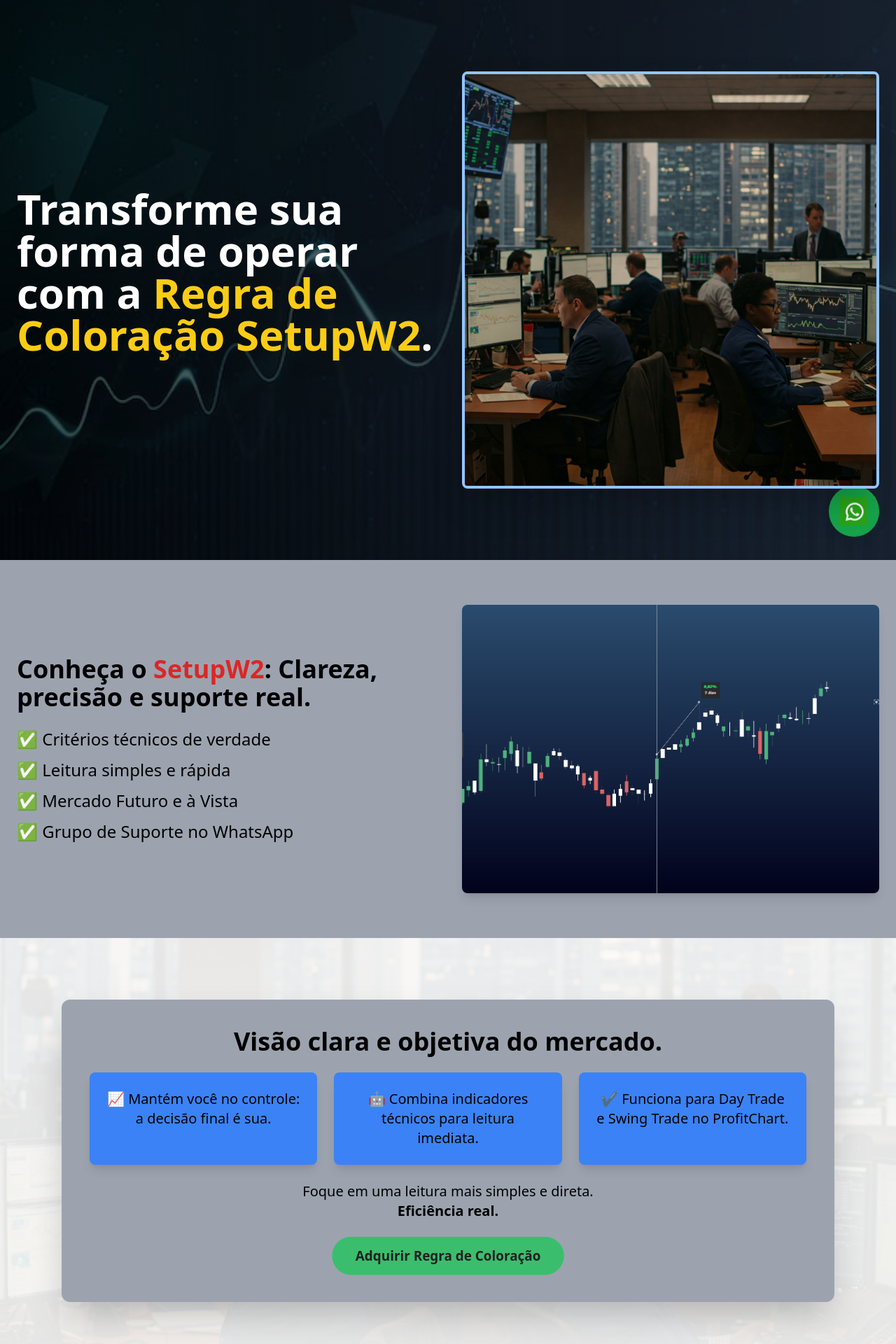
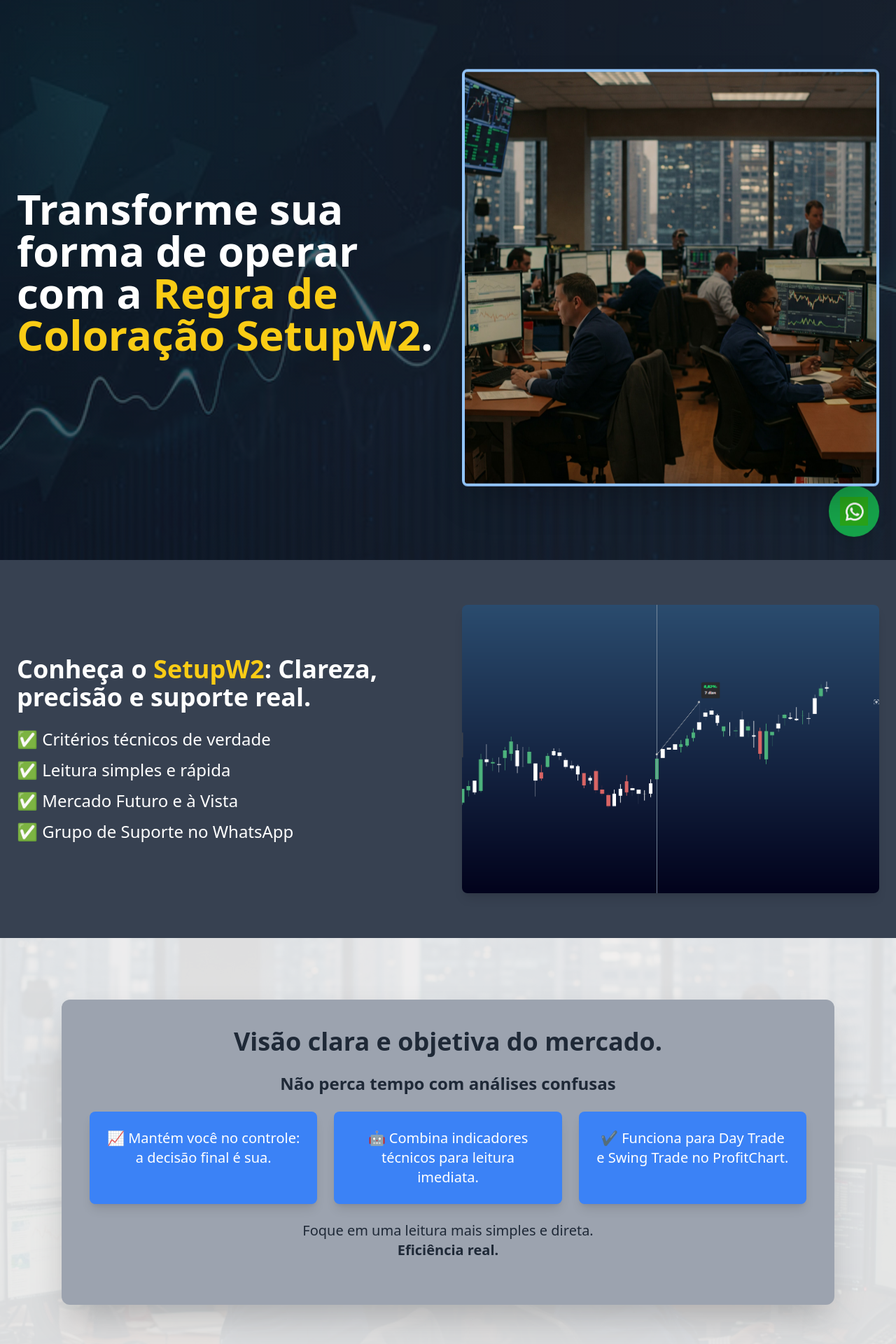
Before and after one commit to Vinicius-Werneck/meu-site-setupw, a Flask app: page / in a window 1280 px wide. Shown: the top 1920 px of the page at 70% size. Run offline with Flask 3, Linux system fonts and the light colour scheme; some libraries are stand-ins or nearby versions.

Commit message:
segunda alteracao no html

```diff
--- a/templates/index.html
+++ b/templates/index.html
@@ -12,30 +12,59 @@
         }
 
         @keyframes pulse {
-
-            0%,
-            100% {
+            0%, 100% {
                 transform: scale(1);
                 opacity: 1;
             }
-
             50% {
                 transform: scale(1.05);
                 opacity: 0.8;
             }
         }
 
+        @keyframes float {
+            0%, 100% {
+                transform: translateY(0);
+            }
+            50% {
+                transform: translateY(-10px);
+            }
+        }
+
         .pulsate {
             animation: pulse 1.5s infinite;
+        }
+
+        .floating-image {
+            animation: float 3s ease-in-out infinite;
+        }
+
+        /* Efeitos personalizados para a imagem hero */
+        .hero-image-container {
+            perspective: 1000px;
+        }
+
+        .hero-image {
+            transition: all 0.5s ease;
+            transform-style: preserve-3d;
+        }
+
+        .hero-image-container:hover .hero-image {
+            transform: rotateY(5deg) rotateX(5deg) scale(1.03);
+            box-shadow: 0 25px 50px -12px rgba(59, 130, 246, 0.25);
+        }
+
+        .hero-image-overlay {
+            background: linear-gradient(to top, rgba(17, 24, 39, 0.7) 0%, transparent 100%);
+            transition: opacity 0.5s ease;
         }
     </style>
 </head>
 
-<body class="bg-black text-white">
+<body class="bg-gray-900 text-white">
 
-    <!-- Hero Section -->
-    <div
-        class="relative flex items-center justify-center bg-gradient-to-r from-black to-gray-800 overflow-hidden min-h-screen">
+    <!-- Hero Section com Imagem Dinâmica -->
+    <div class="relative flex items-center justify-center bg-gradient-to-r from-gray-900 to-gray-800 overflow-hidden min-h-screen">
         <img src="static/img/teste2.png" alt="Gráfico" class="absolute inset-0 w-full h-full object-cover opacity-30">
 
         <div class="relative z-10 max-w-7xl mx-auto p-6 flex flex-col md:flex-row items-center gap-10">
@@ -43,8 +72,8 @@
                 <h1 class="text-4xl md:text-6xl font-bold mb-6 leading-tight">
                     Transforme sua forma de operar com a <span class="text-yellow-400">Regra de Coloração
                         SetupW2</span>.
-                <!--</h1>
-                <p class="text-2xl mb-6">
+                </h1>
+                <!--<p class="text-2xl mb-6">
                     Acesso vitalício por apenas <span class="text-yellow-400 font-bold">R$ 479,00</span>.
                 </p>
                 <a href="https://wa.me/5521974424452?text=Olá,%20quero%20comprar%20a%20Regra%20de%20Coloração%20SetupW2%20por%20R$479.%20Como%20faço?"
@@ -53,19 +82,27 @@
                     Adquirir Regra de Coloração
                 </a>-->
             </div>
-            <div class="md:w-1/2">
+            <div class="md:w-1/2 hero-image-container relative group">
                 <img src="static/img/teste9.jpeg" alt="Imagem SetupW"
-                    class="w-full rounded-lg shadow-2xl border-4 border-blue-300">
+                    class="hero-image w-full rounded-lg shadow-2xl border-4 border-blue-300 floating-image transform transition-all duration-500 group-hover:scale-105 group-hover:shadow-xl group-hover:border-yellow-400">
+                <div class="hero-image-overlay absolute inset-0 opacity-0 group-hover:opacity-100 rounded-lg transition-opacity duration-500"></div>
+                <div class="absolute bottom-4 left-4 text-white opacity-0 group-hover:opacity-100 transition-opacity duration-500 delay-200 flex items-center">
+                    <svg xmlns="http://www.w3.org/2000/svg" class="h-6 w-6 mr-2 text-yellow-400" fill="none" viewBox="0 0 24 24" stroke="currentColor">
+                        <path stroke-linecap="round" stroke-linejoin="round" stroke-width="2" d="M15 12a3 3 0 11-6 0 3 3 0 016 0z" />
+                        <path stroke-linecap="round" stroke-linejoin="round" stroke-width="2" d="M2.458 12C3.732 7.943 7.523 5 12 5c4.478 0 8.268 2.943 9.542 7-1.274 4.057-5.064 7-9.542 7-4.477 0-8.268-2.943-9.542-7z" />
+                    </svg>
+                    <span class="font-bold text-yellow-400">SetupW2</span> em ação
+                </div>
             </div>
         </div>
     </div>
 
     <!-- Conheça o Setup Section -->
-    <section class="relative bg-gray-400 py-16">
+    <section class="relative bg-gray-700 py-16">
         <div class="max-w-7xl mx-auto px-6 flex flex-col md:flex-row items-center gap-10">
-            <div class="flex-1 text-black">
+            <div class="flex-1 text-white">
                 <h2 class="text-4xl font-bold mb-6">
-                    Conheça o <span class="text-red-600">SetupW2</span>: Clareza, precisão e suporte real.
+                    Conheça o <span class="text-yellow-400">SetupW2</span>: Clareza, precisão e suporte real.
                 </h2>
                 <ul class="space-y-3 text-2xl">
                     <li>✅ Critérios técnicos de verdade</li>
@@ -75,9 +112,9 @@
                 </ul>
                 <!--<a href="https://wa.me/5521974424452?text=Olá,%20quero%20comprar%20a%20Regra%20de%20Coloração%20SetupW2%20por%20R$479.%20Como%20faço?"
                     target="_blank"
-                    class="inline-block mt-8 bg-green-600 hover:bg-green-700 py-3 px-8 rounded-full text-lg pulsate text-white">
+                    class="inline-block mt-8 bg-green-500 hover:bg-green-600 py-3 px-8 rounded-full text-lg pulsate text-white">
                     Adquirir Regra de Coloração
-                </a>-->
+                </a> -->
             </div>
 
             <div class="flex-1">
@@ -87,25 +124,24 @@
         </div>
     </section>
 
-
     <!-- Visão Clara Section -->
-    <section class="relative bg-white text-black py-16">
+    <section class="relative bg-gray-100 text-gray-800 py-16">
         <img src="static/img/teste9.jpeg" alt="Gráfico de Fundo"
             class="absolute inset-0 w-full h-full object-cover opacity-10" loading="lazy">
 
         <div class="relative z-10 max-w-6xl mx-auto p-6">
             <div class="bg-gray-400 rounded-xl p-10 shadow-2xl text-center">
                 <h2 class="text-4xl font-bold mb-6">Visão clara e objetiva do mercado.</h2>
-                <!--<h3 class="text-2xl font-semibold mb-6">Não perca tempo com análises confusas</h3> -->
+                <h3 class="text-2xl font-semibold mb-6">Não perca tempo com análises confusas</h3>
 
                 <div class="flex flex-col md:flex-row gap-6 justify-center mb-6">
-                    <div class="bg-blue-500 rounded-lg p-6 flex-1 shadow-lg text-xl">
+                    <div class="bg-blue-500 rounded-lg p-6 flex-1 shadow-lg text-white text-xl">
                         📈 Mantém você no controle: a decisão final é sua.
                     </div>
-                    <div class="bg-blue-500 rounded-lg p-6 flex-1 shadow-lg text-xl">
+                    <div class="bg-blue-500 rounded-lg p-6 flex-1 shadow-lg text-white text-xl">
                         🤖 Combina indicadores técnicos para leitura imediata.
                     </div>
-                    <div class="bg-blue-500 rounded-lg p-6 flex-1 shadow-lg text-xl">
+                    <div class="bg-blue-500 rounded-lg p-6 flex-1 shadow-lg text-white text-xl">
                         ✔ Funciona para Day Trade e Swing Trade no ProfitChart.
                     </div>
                 </div>
@@ -115,19 +151,19 @@
                     <strong>Eficiência real.</strong>
                 </p>
 
-                <a href="https://wa.me/5521974424452?text=Olá,%20quero%20comprar%20a%20Regra%20de%20Coloração%20SetupW2%20por%20R$479.%20Como%20faço?"
+                <!--<a href="https://wa.me/5521974424452?text=Olá,%20quero%20comprar%20a%20Regra%20de%20Coloração%20SetupW2%20por%20R$479.%20Como%20faço?"
                     target="_blank"
-                    class="inline-block bg-green-500 hover:bg-green-600 font-semibold py-3 px-8 rounded-full text-lg pulsate">
+                    class="inline-block bg-green-500 hover:bg-green-600 text-white font-semibold py-3 px-8 rounded-full text-lg pulsate">
                     Adquirir Regra de Coloração
-                </a>
+                </a> -->
             </div>
         </div>
     </section>
 
     <!-- Aumente Performance Section -->
-    <section class="relative bg-white py-16">
+    <section class="relative bg-gray-100 py-16">
       <div class="max-w-7xl mx-auto px-6">
-          <div class="bg-black rounded-lg p-8 flex flex-col md:flex-row items-center gap-10">
+          <div class="bg-gray-800 rounded-lg p-8 flex flex-col md:flex-row items-center gap-10">
               <div class="flex-1">
                   <img src="static/img/teste5.png" alt="Homem Gráfico" class="rounded-lg shadow-lg w-full"
                       loading="lazy">
@@ -140,31 +176,31 @@
                       <li>✅ Redução de ansiedade nas decisões</li>
                       <li>✅ Operações alinhadas com a tendência real</li>
                   </ul>
-                  <!--<a href="https://wa.me/5521974424452?text=Olá,%20quero%20comprar%20a%20Regra%20de%20Coloração%20SetupW2%20por%20R$479.%20Como%20faço?"
+                  <a href="https://wa.me/5521974424452?text=Olá,%20quero%20comprar%20a%20Regra%20de%20Coloração%20SetupW2%20por%20R$479.%20Como%20faço?"
                       target="_blank"
                       class="inline-block mt-8 bg-green-500 hover:bg-green-600 py-3 px-8 rounded-full text-lg pulsate">
                       Adquirir Regra de Coloração
-                  </a>-->
+                  </a>
               </div>
           </div>
       </div>
+    </section>
 
     <!-- Vídeo Section -->
-    <section class="relative bg-gray-100 py-12">
+    <section class="relative bg-gray-200 py-12">
       <div class="max-w-5xl mx-auto text-center px-4">
           <h2 class="text-3xl font-bold mb-6 text-gray-800">Descubra o Poder do Nosso Indicador Exclusivo</h2>
-          <p class="text-lg text-gray-600 mb-6">Assista ao vídeo para entender como nosso indicador pode transformar
+          <p class="text-lg text-gray-700 mb-6">Assista ao vídeo para entender como nosso indicador pode transformar
               suas operações no mercado financeiro!</p>
           <iframe class="w-full aspect-video rounded-lg shadow-lg" src="https://www.youtube.com/embed/r1roRccVGZE"
               frameborder="0" allowfullscreen></iframe>
       </div>
-  </section>
-
+    </section>
 
     <!-- Comparação Section -->
-    <section class="relative bg-black py-16">
+    <section class="relative bg-gray-800 py-16">
         <div class="max-w-7xl mx-auto px-6 text-center">
-            <h2 class="text-4xl md:text-5xl font-bold mb-10">Veja no comparativo as vantagens exclusivas da <span class="text-yellow-400">Regra de coloração SetupW2</span>
+            <h2 class="text-4xl md:text-5xl font-bold mb-10 text-white">Veja no comparativo as vantagens exclusivas da <span class="text-yellow-400">Regra de coloração SetupW2</span>
               em relação aos concorrentes.</h2>
 
             <div class="flex flex-col md:flex-row gap-8 mb-12">
@@ -180,7 +216,7 @@
                     <!--<p class="mt-6 text-3xl font-bold text-red-600">R$ 967 a R$ 998</p>-->
                 </div>
 
-                <div class="bg-yellow-400 p-8 rounded-lg shadow-lg flex-1 text-black">
+                <div class="bg-yellow-400 p-8 rounded-lg shadow-lg flex-1 text-gray-900">
                     <h3 class="text-3xl font-bold mb-6 text-center">SetupW2</h3>
                     <ul class="space-y-3 text-left text-xl">
                         <li>✅ Assertividade Testada</li>
@@ -195,16 +231,14 @@
 
             <a href="https://wa.me/5521974424452?text=Olá,%20quero%20comprar%20a%20Regra%20de%20Coloração%20SetupW2%20por%20R$479.%20Como%20faço?"
                 target="_blank"
-                class="inline-block bg-green-500 hover:bg-green-600 py-3 px-8 rounded-full text-lg pulsate">
+                class="inline-block bg-green-500 hover:bg-green-600 text-white py-3 px-8 rounded-full text-lg pulsate">
                 Adquirir Regra de Coloração
             </a>
         </div>
     </section>
 
-    </section>
-
     <!-- Oferta Especial Section -->
-    <section class="relative bg-black py-16">
+    <section class="relative bg-gray-900 py-16">
         <div class="max-w-7xl mx-auto px-6 flex flex-col md:flex-row gap-8">
             <div class="flex-1 text-white">
                 <h2 class="text-4xl font-bold mb-6">Oferta Especial: Apenas hoje!</h2>
@@ -218,12 +252,12 @@
 
                 <a href="https://wa.me/5521974424452?text=Olá,%20quero%20comprar%20o%20SetupW2%20por%20R$479.%20Como%20faço?"
                     target="_blank"
-                    class="inline-block mt-8 bg-green-600 hover:bg-green-700 py-3 px-8 rounded-full text-lg pulsate">
+                    class="inline-block mt-8 bg-green-500 hover:bg-green-600 text-white py-3 px-8 rounded-full text-lg pulsate">
                     Comprar SetupW2
                 </a>
             </div>
 
-            <div class="flex-1 bg-yellow-400 p-8 rounded-lg text-black shadow-xl text-center">
+            <div class="flex-1 bg-yellow-400 p-8 rounded-lg text-gray-900 shadow-xl text-center">
                 <p class="text-4xl font-bold leading-tight mb-4">Sim, eu quero a<br>Regra de Coloração SetupW2!</p>
                 <p class="text-xl line-through mb-2">De R$ 897 por apenas:</p>
                 <p class="text-3xl font-bold">12x de</p>
@@ -234,11 +268,9 @@
         </div>
     </section>
 
-
-
     <!-- WhatsApp Button -->
     <a href="https://wa.me/5521974424452"
-        class="fixed bottom-6 right-6 bg-green-600 hover:bg-green-700 text-white p-4 rounded-full shadow-lg flex items-center justify-center animate-bounce"
+        class="fixed bottom-6 right-6 bg-green-600 hover:bg-green-600 text-white p-4 rounded-full shadow-lg flex items-center justify-center animate-bounce"
         target="_blank" aria-label="Fale conosco no WhatsApp">
         <img src="static/img/teste10.png" alt="WhatsApp" width="40" height="40">
     </a>
```
Also changed, not shown: index.html (+78 -44 lines).
